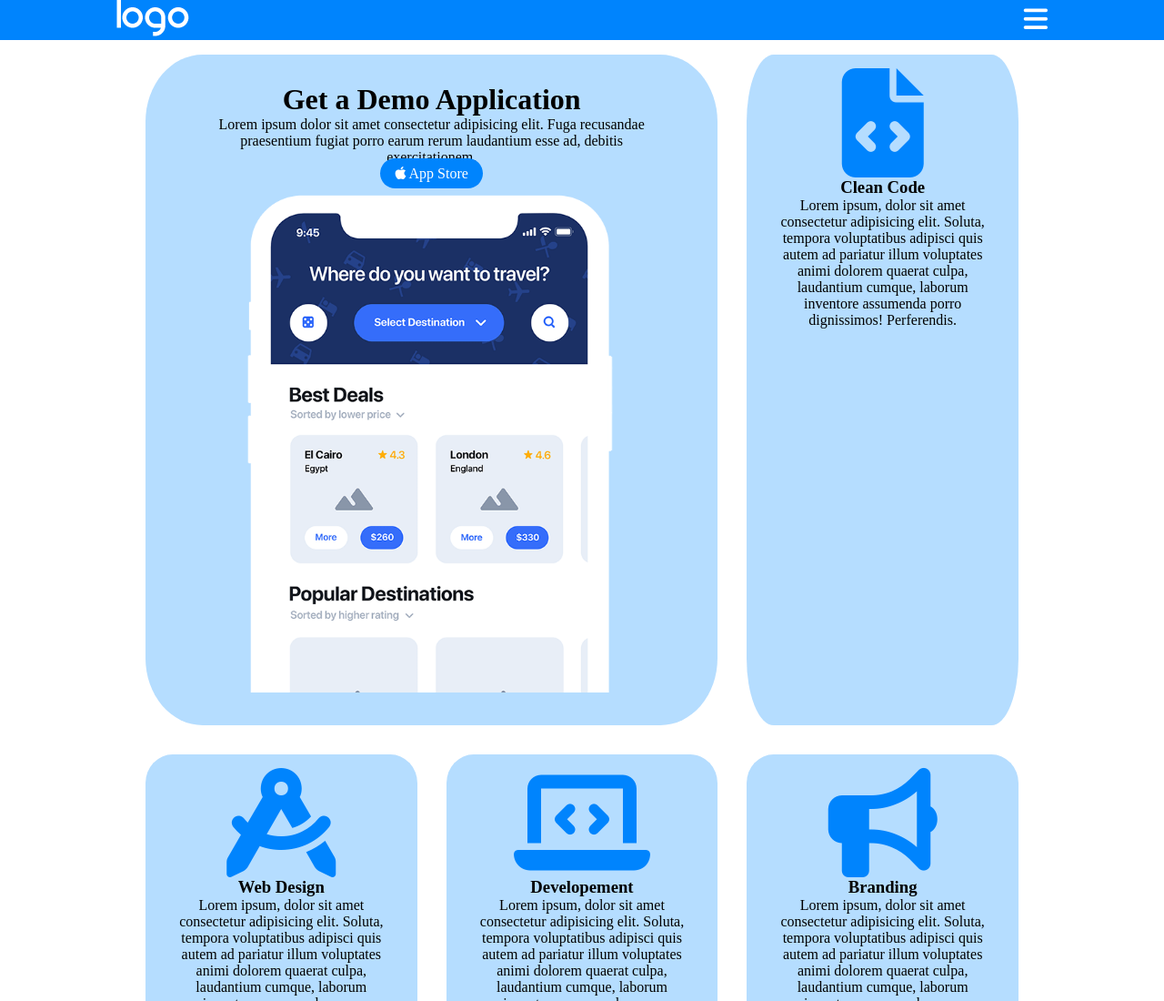
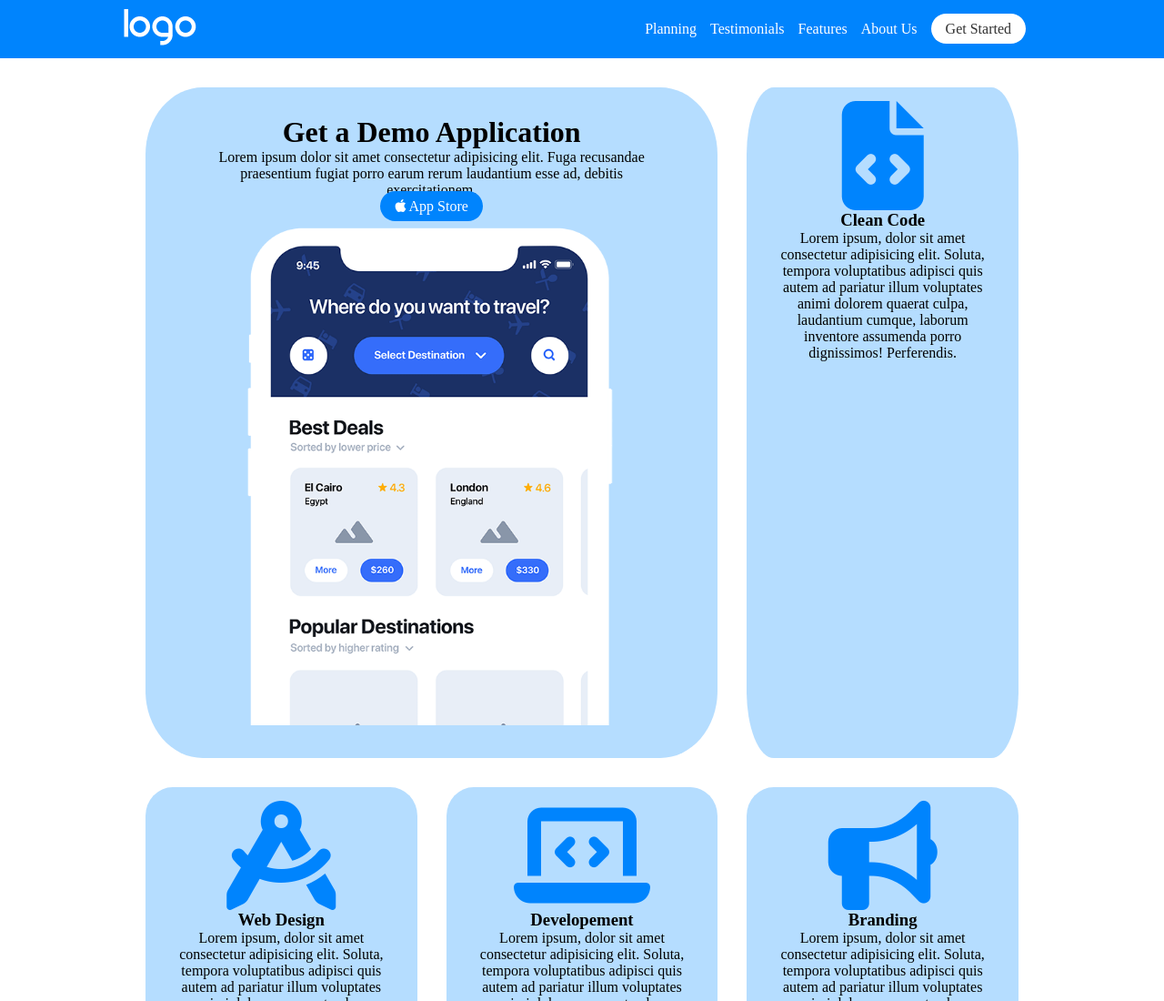
Before and after one commit to antden99/htmlcss-responsive-layout, a plain HTML site: page index.html in a window 1280 px wide. Shown: the top 1100 px of the page at 91% size. Drawn offline with Linux system fonts and the light colour scheme.

Commit message:
add changes in the header

```diff
--- a/assets/style.css
+++ b/assets/style.css
@@ -50,7 +50,9 @@ a {
     margin: auto;
     text-align: center;
 }
-
+.distance{
+    gap: 15px;
+}
 .row {
     display: flex;
     flex-wrap: wrap;
@@ -59,8 +61,16 @@ a {
 
 #site_header {
     background-color: var(--blue-color);
+    padding: 10px;
+    position: fixed;
+    top: 0;
+    left: 0;
+    right: 0;
+    z-index: 1;
 }
-
+#site_main{
+    padding-top: 80px;
+}
 #section_strategic {
     background-color: var(--violet-color);
 }
@@ -117,11 +127,16 @@ a {
 .color_white {
     color: white;
 }
-
+.color_black{
+    color: var(--black-color);
+}
 .color_violet {
     color:var(--violet-color);
 }
 
+.right_list{
+    display: none;
+}
 /*MEDIA TYPES*/
 
 @media screen and (min-width:768px) {
@@ -146,4 +161,16 @@ a {
     .col-desktop-4 {
         width: calc((100% / 12) *4);
     }
+
+    .right_hamburger{
+        display: none;
+    }
+
+    .right_list{
+        display: block;
+    }
 }
+
+.row.distance{
+    list-style: none;
+}
--- a/index.html
+++ b/index.html
@@ -17,14 +17,20 @@
         <div class="container flex">
             <div class="left_logo"><img src="./assets/img/logo.png" alt=""></div>
             <div class="right_hamburger f_color_invert"><i class="fa-solid fa-bars"></i></div>
+            <div class="right_list ">
+                <ul class="row distance">
+                    <li><a href="#" class="color_white">Planning</a></li>
+                    <li><a href="#" class="color_white">Testimonials</a></li>
+                    <li><a href="#" class="color_white">Features</a></li>
+                    <li><a href="#" class="color_white">About Us</a></li>
+                    <li><a href="#" class="btn color_black white">Get Started</a></li>
+                </ul>
             </div>
     </header>
 
 
     <!-- /#site_header -->
-    <main id="site_main"></main>
-    <!-- /#site_main -->
-
+    <main id="site_main">
         <div id="section_demo">
             <div class="container">
                 <div class="row">
@@ -52,8 +58,10 @@
                                 <h3>Clean Code</h3>
                             </div>
                             <div>
-                            <p>Lorem ipsum, dolor sit amet consectetur adipisicing elit. Soluta, tempora voluptatibus
-                                adipisci quis autem ad pariatur illum voluptates animi dolorem quaerat culpa, laudantium
+                                <p>Lorem ipsum, dolor sit amet consectetur adipisicing elit. Soluta, tempora
+                                    voluptatibus
+                                    adipisci quis autem ad pariatur illum voluptates animi dolorem quaerat culpa,
+                                    laudantium
                                     cumque, laborum inventore assumenda porro dignissimos! Perferendis.</p>
                             </div>
                         </div>
@@ -68,8 +76,10 @@
                                 <h3>Web Design</h3>
                             </div>
                             <div>
-                            <p>Lorem ipsum, dolor sit amet consectetur adipisicing elit. Soluta, tempora voluptatibus
-                                adipisci quis autem ad pariatur illum voluptates animi dolorem quaerat culpa, laudantium
+                                <p>Lorem ipsum, dolor sit amet consectetur adipisicing elit. Soluta, tempora
+                                    voluptatibus
+                                    adipisci quis autem ad pariatur illum voluptates animi dolorem quaerat culpa,
+                                    laudantium
                                     cumque, laborum inventore assumenda porro dignissimos! Perferendis.</p>
                             </div>
 
@@ -82,8 +92,10 @@
                                 <h3>Developement</h3>
                             </div>
                             <div>
-                            <p>Lorem ipsum, dolor sit amet consectetur adipisicing elit. Soluta, tempora voluptatibus
-                                adipisci quis autem ad pariatur illum voluptates animi dolorem quaerat culpa, laudantium
+                                <p>Lorem ipsum, dolor sit amet consectetur adipisicing elit. Soluta, tempora
+                                    voluptatibus
+                                    adipisci quis autem ad pariatur illum voluptates animi dolorem quaerat culpa,
+                                    laudantium
                                     cumque, laborum inventore assumenda porro dignissimos! Perferendis.</p>
                             </div>
 
@@ -97,8 +109,10 @@
                                 <h3>Branding</h3>
                             </div>
                             <div>
-                            <p>Lorem ipsum, dolor sit amet consectetur adipisicing elit. Soluta, tempora voluptatibus
-                                adipisci quis autem ad pariatur illum voluptates animi dolorem quaerat culpa, laudantium
+                                <p>Lorem ipsum, dolor sit amet consectetur adipisicing elit. Soluta, tempora
+                                    voluptatibus
+                                    adipisci quis autem ad pariatur illum voluptates animi dolorem quaerat culpa,
+                                    laudantium
                                     cumque, laborum inventore assumenda porro dignissimos! Perferendis.</p>
                             </div>
 
@@ -120,7 +134,8 @@
                                     <h2 class="f_color_invert">Strategic Planning</h2>
                                 </div>
                                 <div>
-                                <p>Lorem ipsum dolor sit, amet consectetur adipisicing elit. Ipsum, aliquid unde amet
+                                    <p>Lorem ipsum dolor sit, amet consectetur adipisicing elit. Ipsum, aliquid unde
+                                        amet
                                         accusantium magnam dolor perspiciatis error. Veritatis, quisquam veniam.</p>
                                 </div>
                             </div>
@@ -135,7 +150,8 @@
                                     <h2>App Development</h2>
                                 </div>
                                 <div>
-                                <p>Lorem ipsum dolor sit amet consectetur adipisicing elit. Voluptate sunt ab tempora
+                                    <p>Lorem ipsum dolor sit amet consectetur adipisicing elit. Voluptate sunt ab
+                                        tempora
                                         saepe obcaecati delectus aspernatur ratione et molestias ea.</p>
                                 </div>
                             </div>
@@ -156,7 +172,8 @@
                             <h2>We are committed expert parents</h2>
                         </div>
                         <div>
-                        <p>Lorem ipsum dolor, sit amet consectetur adipisicing elit. Omnis sequi sapiente sunt, autem
+                            <p>Lorem ipsum dolor, sit amet consectetur adipisicing elit. Omnis sequi sapiente sunt,
+                                autem
                                 repellat culpa sint! A architecto hic officia.
                             </p>
                         </div>
@@ -354,10 +371,12 @@
                                     assumenda amet officia ab quibusdam non quod quo iure alias eius! Recusandae sit
                                     deserunt commodi quia, eos provident. Vero reiciendis aliquam voluptatem,
                                     necessitatibus hic iste. Deserunt, totam!
-                                Lorem ipsum dolor sit amet consectetur adipisicing elit. Maxime, optio voluptatibus non,
+                                    Lorem ipsum dolor sit amet consectetur adipisicing elit. Maxime, optio voluptatibus
+                                    non,
                                     exercitationem autem ducimus eligendi veritatis quisquam deserunt ipsa repudiandae
                                     accusantium ratione! Exercitationem in voluptatem velit tenetur deleniti doloremque
-                                distinctio quam ipsa! Ratione, fuga esse officia architecto tempore unde. Suscipit vitae
+                                    distinctio quam ipsa! Ratione, fuga esse officia architecto tempore unde. Suscipit
+                                    vitae
                                     obcaecati consequatur ab reiciendis deleniti unde doloribus autem.
                                 </p>
                             </div>
@@ -394,6 +413,10 @@
                 </div>
             </div>
         </div>
+    </main>
+    <!-- /#site_main -->
+
+
 
     <div id="site_footer">
         <div class="container">
```
Lines whose indentation alone changed are shown as unchanged.
